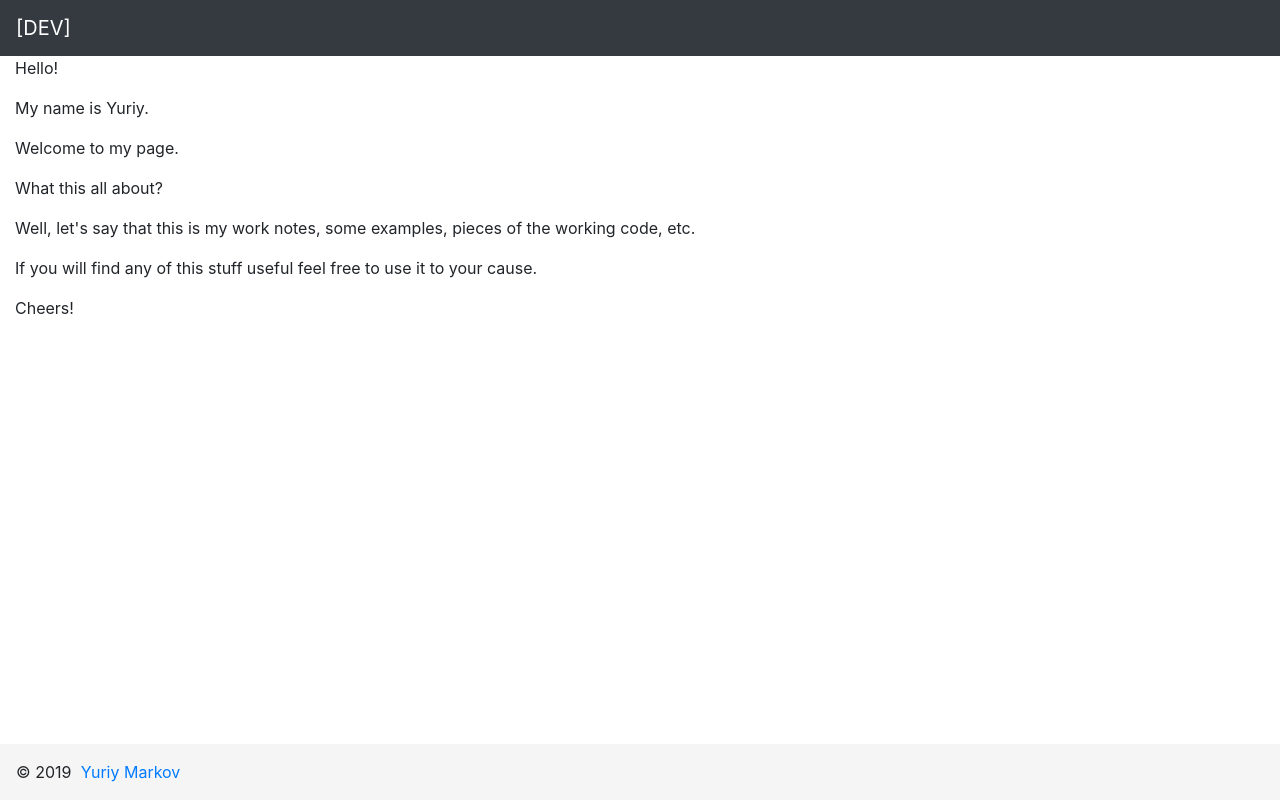
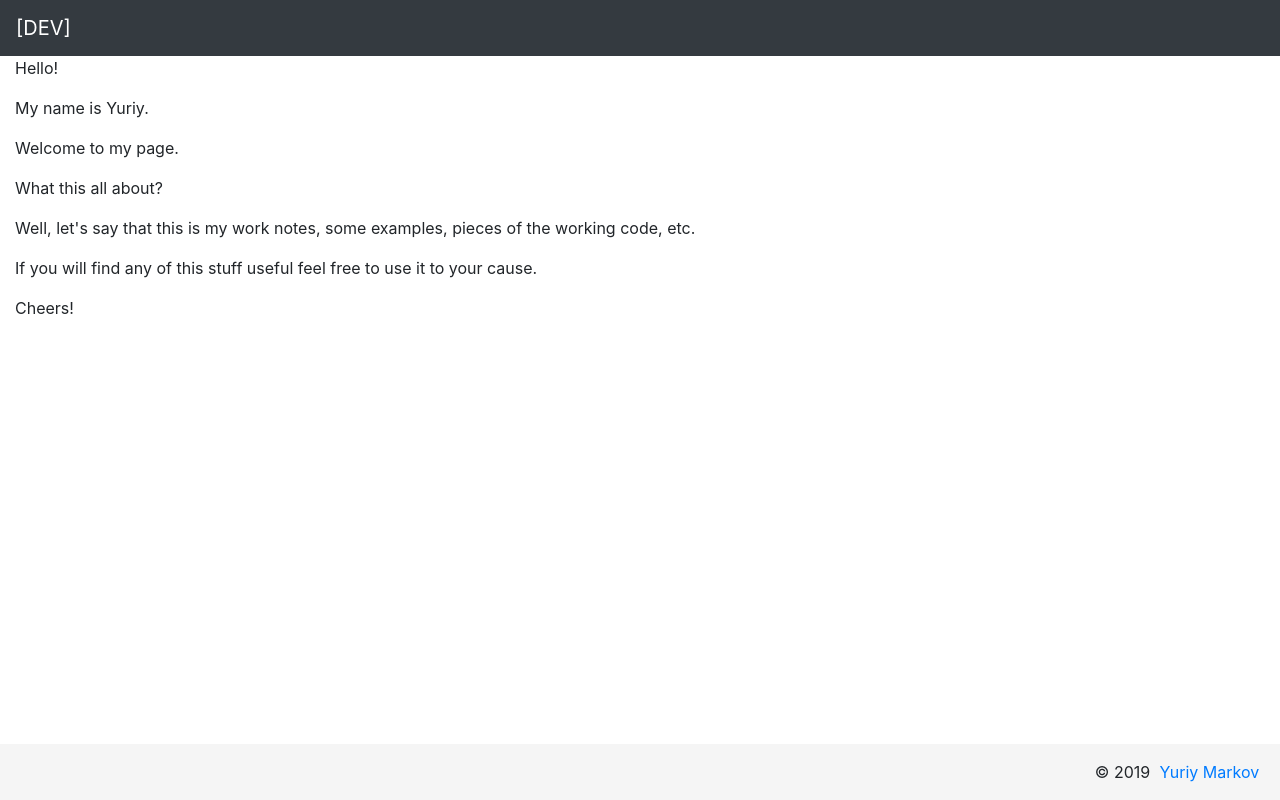
Before and after one commit to peacefullatom/dev, an Angular app: page /intro in a window 1280 px wide. Built offline with nearby package versions, Linux system fonts and the light colour scheme.

Commit message:
fixed footer

```diff
--- a/src/app/base/footer/footer.component.html
+++ b/src/app/base/footer/footer.component.html
@@ -1,6 +1,4 @@
-<div
-  class="footer mt-auto py-3 px-3 d-flex justify-content-between flex-shrink-0"
->
+<div class="footer mt-auto py-3 px-3 d-flex justify-content-end flex-shrink-0">
   <div>
     &copy; {{ year }}
     <a [routerLink]="contact.path" [routerLinkActive]="active">{{
```
Also changed, not shown: 1 other file (tests, documents, lock files or other folders).
